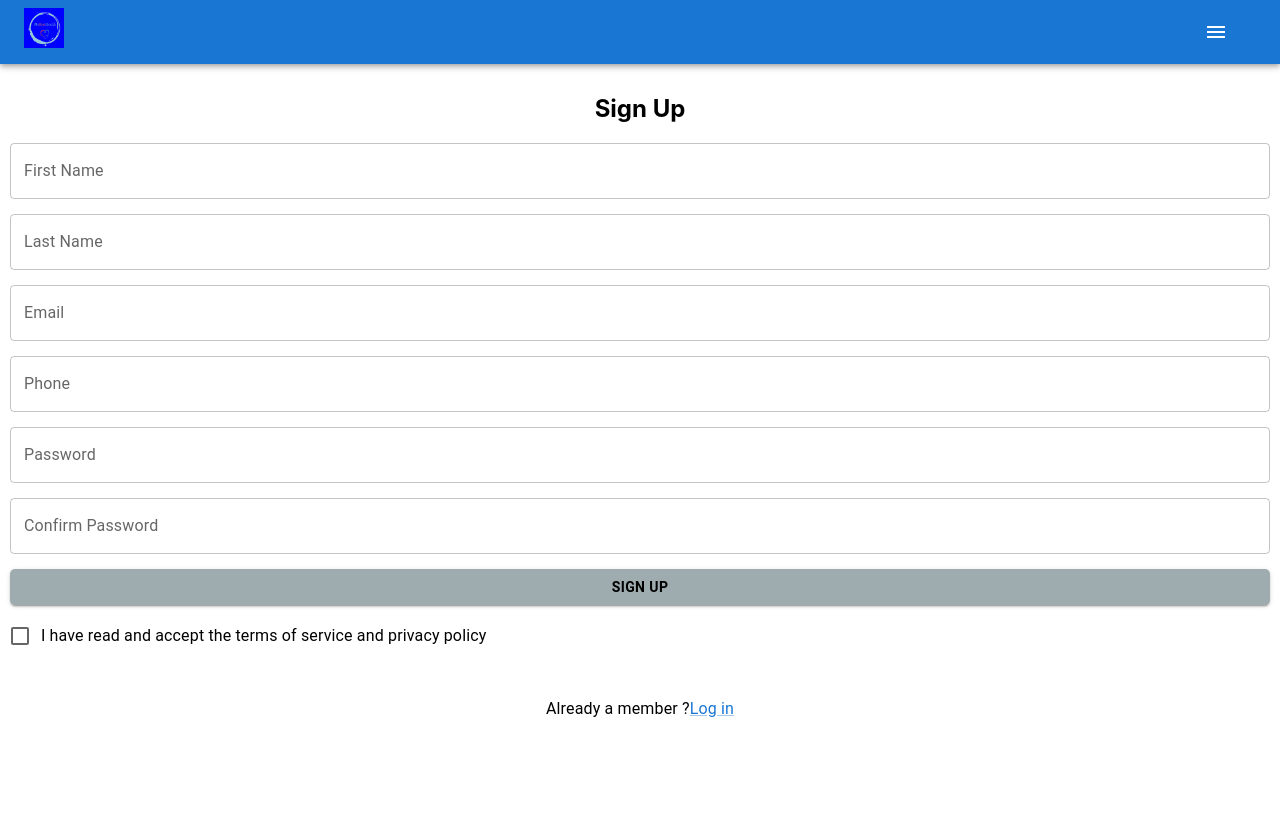
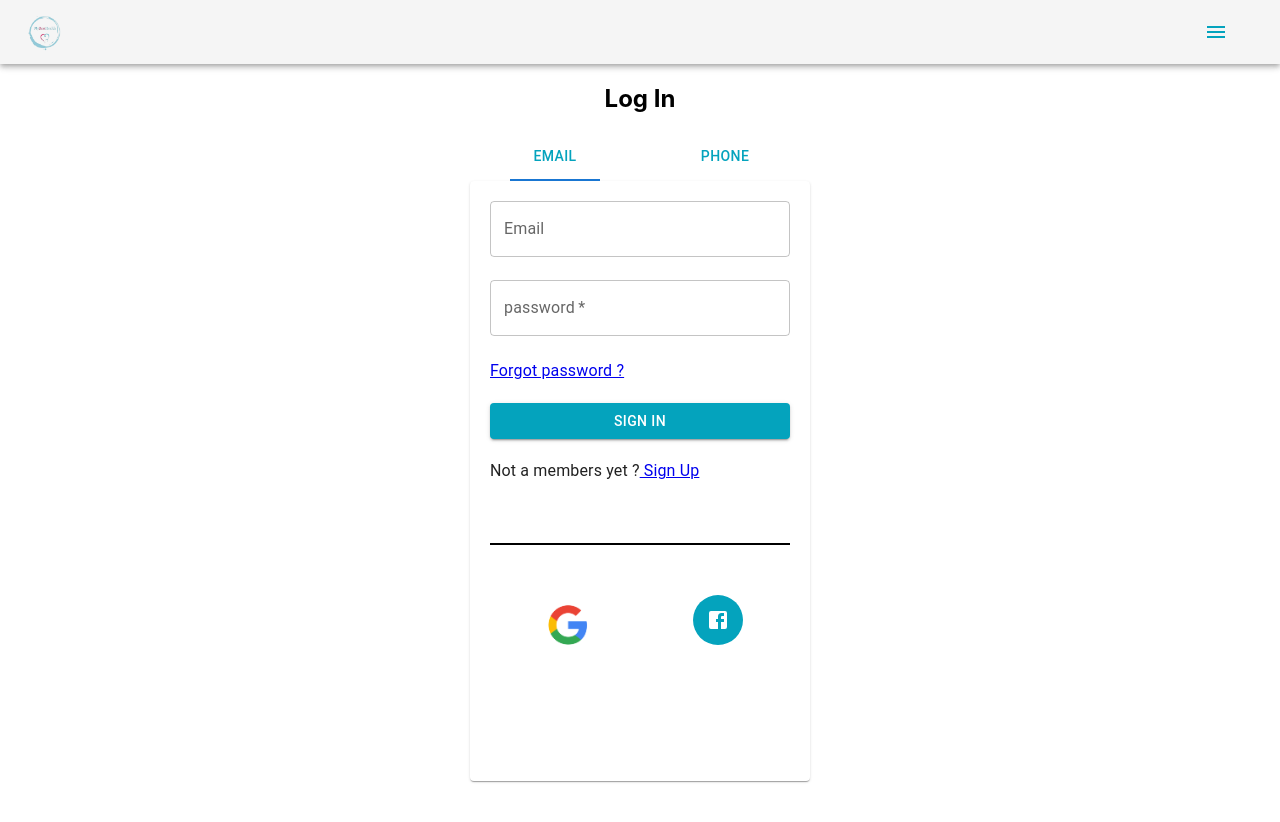
Before and after one commit to Gassiruphin237/mybesthealthproject, a React (Create React App) app: page / in a window 1280 px wide. Shown: the top 822 px of the page. Before the commit the page ends 800 px from the top, so only its background shows below. Built offline with nearby package versions, Linux system fonts and the light colour scheme.

Commit message:
Formulaire de connexion
login
sign up
et les differentes pages d'erreur

```diff
--- a/package.json
+++ b/package.json
@@ -10,11 +10,13 @@
     "@testing-library/jest-dom": "^5.16.5",
     "@testing-library/react": "^13.4.0",
     "@testing-library/user-event": "^13.5.0",
+    "formik": "^2.2.9",
     "react": "^18.2.0",
     "react-dom": "^18.2.0",
     "react-router-dom": "^6.4.2",
     "react-scripts": "5.0.1",
-    "web-vitals": "^2.1.4"
+    "web-vitals": "^2.1.4",
+    "yup": "^0.32.11"
   },
   "scripts": {
     "start": "react-scripts start",
--- a/src/App.css
+++ b/src/App.css
@@ -36,3 +36,8 @@
     transform: rotate(360deg);
   }
 }
+
+
+.css-hyum1k-MuiToolbar-root{
+  background-color: whitesmoke;
+}
--- a/src/App.js
+++ b/src/App.js
@@ -1,15 +1,24 @@
 import './App.css';
 import Navbar from './components/navbar/Navbar';
-// import Login from './logout/login/Login';
+import Login from './logout/login/Login';
+import {Routes, Route} from 'react-router-dom'
 import SignUp from './logout/signup/SignUp'
+import LoginPhone from './logout/login/loginPhone/LoginPhone';
+import LoginEmail from './logout/login/loginEmail/LoginEmail'
 
 function App() {
   return (
-    // <LoginEmail/>
+
     <div className='App'>
-       <Navbar/>
-      {/* <Login/>  */}
-      <SignUp/>
+
+      <Navbar/>
+      <Routes>
+        <Route path="/" element={<Login/> } />
+        <Route path="/LoginPhone" element={<LoginPhone/> } />
+        <Route path="/LoginEmail" element={<LoginEmail/> } />
+        <Route path="/SignUp" element={<SignUp/> } />
+      </Routes>
+
     </div>
 
   )
--- a/src/components/navbar/Navbar.js
+++ b/src/components/navbar/Navbar.js
@@ -2,31 +2,29 @@ import React from 'react'
 import AppBar from '@mui/material/AppBar';
 import Box from '@mui/material/Box';
 import Toolbar from '@mui/material/Toolbar';
-import Typography from '@mui/material/Typography';
-import Button from '@mui/material/Button';
 import IconButton from '@mui/material/IconButton';
 import MenuIcon from '@mui/icons-material/Menu';
 import logo from '../../assets/logo.png'
 
 function Navbar() {
-  const logoStyle = {height: 40, width: 40, backgroundColor: 'blue'}
+  const ToolStyle = { justifyContent: 'space-around', color: '#04A3BD'
+  }
+  const logoStyle = {marginRight: 'auto', height: 40, width: 40, color: '#04A3BD'}
+
+
   return (
     <Box sx={{ flexGrow: 1 }}>
-    <AppBar position="static">
-      <Toolbar>
-        <Typography variant="h6" component="div"  >
-           <img src={logo} alt='logo' style={logoStyle}/>
-        </Typography>
-        <Button color="inherit" sx={{ flexGrow: 10 }}></Button>
-
-         <IconButton
+    <AppBar  position="static" >
+      <Toolbar style={ToolStyle} >
+      <img src={logo} alt='logo' style={logoStyle}/>
+        <IconButton
           size="large"
           edge="start"
           color="inherit"
           aria-label="menu"
           sx={{ mr: 2 }}
         >
-          <MenuIcon />
+        <MenuIcon />
         </IconButton>
       </Toolbar>
     </AppBar>
--- a/src/index.js
+++ b/src/index.js
@@ -2,16 +2,13 @@ import React from 'react';
 import ReactDOM from 'react-dom/client';
 import './index.css';
 import App from './App';
-import reportWebVitals from './reportWebVitals';
+import { BrowserRouter } from 'react-router-dom';
 
 const root = ReactDOM.createRoot(document.getElementById('root'));
 root.render(
-  <React.StrictMode>
-    <App />
-  </React.StrictMode>
+    <BrowserRouter>
+        <App />
+    </BrowserRouter>
+
+
 );
-
-// If you want to start measuring performance in your app, pass a function
-// to log results (for example: reportWebVitals(console.log))
-// or send to an analytics endpoint. Learn more: https://bit.ly/CRA-vitals
-reportWebVitals();
--- a/src/logout/login/Login.js
+++ b/src/logout/login/Login.js
@@ -5,17 +5,20 @@ import Box from '@mui/material/Box';
 import Typography from '@mui/material/Typography';
 import LoginPhone from './loginPhone/LoginPhone';
 import LoginEmail from './loginEmail/LoginEmail'
+// import {Link} from 'react-router-dom'
 
 
 
 function Login() {
+  const typStyle = {align: 'center', paddingBottom: '50px' }
   const [value, setValue] = useState(0)
   const handleChange = (event, newValue) => {
     setValue(newValue);
   };
 
   const boxStyle = {width:340, margin:"20px auto"}
-  const tabemailStyle = {margin:'auto'}
+  const tabemailStyle = {margin:'auto', color: '#04A3BD'}
+  const tabStyle = {color: '#04A3BD'}
   // const tabpanelLogin = {textAlign: 'right'}
 
   function TabPanel(props) {
@@ -38,6 +41,8 @@ function Login() {
     );
   }
 
+
+
   return (
     <Box elevation={10} style={boxStyle}>
       <div align='center'>
@@ -47,18 +52,20 @@ function Login() {
       value={value}
       onChange={handleChange}
       textColor="secondary"
-      indicatorColor="secondary"
       aria-label="secondary tabs example"
     >
       <Tab label="Email" style={tabemailStyle}/>
       <Tab label="Phone" style={tabemailStyle}/>
     </Tabs>
-    <TabPanel value={value} index={0}>
+    <TabPanel value={value} index={0} style={tabStyle}>
         <LoginEmail/>
-      </TabPanel>
-      <TabPanel value={value} index={1}>
+    </TabPanel>
+    <TabPanel value={value} index={1} tyle={tabStyle}>
         <LoginPhone/>
     </TabPanel>
+    <Typography style={typStyle}>
+            {/* <Link to="/Login" > Sign Up </Link> */}
+      </Typography>
 
   </Box>
   )
--- /dev/null
+++ b/src/logout/login/Regex.jsx
@@ -0,0 +1,4 @@
+export const validEmail = new RegExp(
+    '^[a-zA-Z0-9._:$!%-]+@[a-zA-Z0-9.-]+.[a-zA-Z]$'
+ );
+ export const validPassword = new RegExp('^(?=.*?[A-Za-z])(?=.*?[0-9]).{6,}$');
--- a/src/logout/login/loginEmail/LoginEmail.js
+++ b/src/logout/login/loginEmail/LoginEmail.js
@@ -1,53 +1,90 @@
 import React from 'react'
-import {Button, Grid, Paper,TextField,Typography,Link, Avatar} from '@mui/material'
-import GoogleIcon from '@mui/icons-material/Google';
+import { Button, Grid, Paper, TextField, Typography, Avatar } from '@mui/material'
 import FacebookIcon from '@mui/icons-material/Facebook';
-
+import { Link } from 'react-router-dom'
+import { Formik, Form, Field, ErrorMessage } from 'formik'
+import * as Yup from 'yup'
+import google from '../../../assets/google.png'
 
 
 function Login() {
-  const paperStyle = {padding: 20, height: '70vh', width: 300, margin: "0 auto"}
-  const btnStyle = {margin: "8px 0", backgroundColor: '#04A3BD'}
-  const typStyle = {align: 'center', borderBottom:"solid black 2px", paddingBottom: '50px' }
-  const TextFieldStyle = {marginBottom: 10}
-  const linkStyle = {display: 'flex', marginTop: 50, justifyContent: 'space-around', borderBottom:"solid black 2px", paddingBottom: '50px'}
-  const facebookstyle = {backgroundColor: '#04A3BD', width: '50px', height: '50px'}
-  const googleStyle = {backgroundColor: '#D9D9D9', width: '50px', height: '50px'}
+  const paperStyle = { padding: 20, height: '70vh', width: 300, margin: "0 auto" }
+  const btnStyle = { margin: "20px 0", backgroundColor: '#04A3BD' }
+  const typStyle = { align: 'center', borderBottom: "solid black 2px", paddingBottom: '60px' }
+  const TextFieldStyle = { marginBottom: 20 }
+  const linkStyle = { display: 'flex', marginTop: 50, justifyContent: 'space-around', paddingBottom: '50px' }
+  const facebookstyle = { backgroundColor: '#04A3BD', width: '50px', height: '50px' }
+  const googleStyle = { width: '60px', height: '60px' }
+
+  // const googleStyle = { backgroundColor: '#FF045D', width: '50px', height: '50px' }
+
+  const initialValues = {
+    email: '',
+    password: ''
+  }
+  const validationSchema = Yup.object().shape({
+    email: Yup.string().email('Please enter valid email').required("Required"),
+    password: Yup.string().required("Required")
+  })
+
+  const onSubmit = (values, props) => {
+    console.log(values)
+    setTimeout(() => {
+      props.resetForm()
+      props.setSubmitting(false)
+    }, 2000)
+
+    console.log(props)
+  }
 
   return (
     <Grid>
       <Paper style={paperStyle}>
-          <TextField label="Email" name="email" placeholder="Email" size='300' required style={TextFieldStyle} fullWidth/>
-          <TextField label="password" name="password" type="password" placeholder="Password" required style={TextFieldStyle} fullWidth/>
+        <Formik initialValues={initialValues} onSubmit={onSubmit} validationSchema={validationSchema}>
+          {(props) => (
+            <Form>
+
+              <Field as={TextField} label="Email" name="email"
+                placeholder="Email" size='300' style={TextFieldStyle} fullWidth
+                helperText={<ErrorMessage name="email" />}
+                req
+              />
+              <Field as={TextField} label="password" name="password" type="password"
+                placeholder ="Password" required style={TextFieldStyle} fullWidth
+                helperText={<ErrorMessage name="password" />}
+              />
               <Typography fullwidth>
                 <Link href="#" >Forgot password ?</Link>
               </Typography>
-          <Button type='submit' variant="contained" fullWidth style={btnStyle}>Log In </Button>
+              <Button type='submit' variant="contained" fullWidth style={btnStyle}
+                disabled={props.isSubmitting}
+              >{props.isSubmitting ? "Loading..." : "Sign in"}</Button>
+            </Form>
+          )}
+        </Formik>
+
         <Typography style={typStyle}> Not a members yet ?
-            <Link href="#" >Sign Up </Link>
+          <Link to="/SignUp" > Sign Up </Link>
         </Typography>
 
         <Grid style={linkStyle}>
 
           <Typography>
             <Link href="#" >
-                <Avatar style={googleStyle} >
-                  <GoogleIcon/>
-                </Avatar>
+                <img src={google} alt='logo' style={googleStyle}/>
+                {/* <FacebookIcon /> */}
             </Link>
           </Typography>
 
           <Typography>
             <Link href="#" >
               <Avatar style={facebookstyle}>
-                <FacebookIcon/>
+                <FacebookIcon />
               </Avatar>
             </Link>
           </Typography>
 
         </Grid>
-
-
       </Paper>
     </Grid>
   )
--- a/src/logout/login/loginPhone/LoginPhone.js
+++ b/src/logout/login/loginPhone/LoginPhone.js
@@ -1,47 +1,78 @@
 import React from 'react'
-import {Button, Grid, Paper,TextField,Typography,Link, Avatar} from '@mui/material'
-import GoogleIcon from '@mui/icons-material/Google';
+import { Button, Grid, Paper, TextField, Typography, Avatar } from '@mui/material'
 import FacebookIcon from '@mui/icons-material/Facebook';
+import { Link } from 'react-router-dom'
+import { Formik, Form, Field } from 'formik'
+// import * as Yup from 'yup'
+import google from '../../../assets/google.png'
+
 
 
 function LoginPhone() {
-    const paperStyle = {padding: 20, height: '70vh', width: 300, margin: "0  auto"}
-    const btnStyle = {margin: "8px 0", backgroundColor: '#04A3BD'}
-    const typStyle = {align: 'center', borderBottom:"solid black 2px", paddingBottom: '50px' }
-    const TextFieldStyle = {marginBottom: 10}
-    const linkStyle = {display: 'flex', marginTop: 50, justifyContent: 'space-around', borderBottom:"solid black 2px", paddingBottom: '50px'}
-    const facebookstyle = {backgroundColor: '#04A3BD', width: '50px', height: '50px'}
-    const googleStyle = {backgroundColor: '#D9D9D9', width: '50px', height: '50px'}
+
+  const paperStyle = { padding: 20, height: '70vh', width: 300, margin: "0  auto" }
+  const btnStyle = { margin: "20px 0", backgroundColor: '#04A3BD' }
+  const typStyle = { align: 'center', borderBottom: "solid black 2px", paddingBottom: '60px' }
+  const TextFieldStyle = { marginBottom: 20 }
+  const linkStyle = { display: 'flex', marginTop: 50, justifyContent: 'space-around', paddingBottom: '50px' }
+  const facebookstyle = { backgroundColor: '#04A3BD', width: '50px', height: '50px' }
+  const googleStyle = { width: '60px', height: '60px' }
+
+
+
+  const initialValues = {
+    phone: '',
+    password: ''
+  }
+
+  const onSubmit = (values, props) => {
+    console.log(values)
+    setTimeout(() => {
+      props.resetForm()
+      props.setSubmitting(false)
+    }, 2000)
+    console.log(props)
+  }
+
 
   return (
     <Grid>
       <Paper style={paperStyle}>
+        <Formik initialValues={initialValues} onSubmit={onSubmit}>
+          {(props) => (
+            <Form>
 
-
-          <TextField label="phone" name="phone" type="number" placeholder="Email" size='300' required style={TextFieldStyle} fullWidth/>
-          <TextField label="password" name="password" type="password" placeholder="Password" required style={TextFieldStyle} fullWidth/>
+              <Field as={TextField} label="phone" name="phone" type="number"
+                placeholder="Phone" size='300' required style={TextFieldStyle} fullWidth />
+              <Field as={TextField} label="password" name="password" type="password"
+                placeholder="Password" required style={TextFieldStyle} fullWidth />
               <Typography fullwidth>
                 <Link href="#" >Forgot password ?</Link>
               </Typography>
-          <Button type='submit' variant="contained" fullWidth style={btnStyle}>Log In </Button>
+              <Button type='submit' variant="contained" fullWidth style={btnStyle}
+                disabled={props.isSubmitting}
+              >{props.isSubmitting ? "Loading..." : "Sign in"}</Button>
               <Typography style={typStyle}> Not a members yet ?
-            <Link href="#" >Sign Up </Link>
+                <Link to="/SignUp" > Sign Up </Link>
               </Typography>
+
+            </Form>
+          )}
+        </Formik>
 
         <Grid style={linkStyle}>
 
           <Typography>
             <Link href="#" >
-                <Avatar style={googleStyle} >
-                  <GoogleIcon/>
-                </Avatar>
+              <img src={google} alt='logo' style={googleStyle} />
+              {/* <FacebookIcon /> */}
             </Link>
           </Typography>
 
           <Typography>
             <Link href="#" >
               <Avatar style={facebookstyle}>
-                <FacebookIcon/>
+                <FacebookIcon />
               </Avatar>
             </Link>
           </Typography>
--- a/src/logout/signup/SignUp.js
+++ b/src/logout/signup/SignUp.js
@@ -1,9 +1,10 @@
 import React from 'react'
-import { Grid, TextField, Button, Typography, Link } from '@mui/material'
+import { Grid, TextField, Button, Typography} from '@mui/material'
 import Checkbox from '@mui/material/Checkbox';
 import FormControlLabel from '@mui/material/FormControlLabel';
-// import './SignUp.css'
-
+import {Link} from 'react-router-dom'
+import {Formik, Form, Field} from 'formik'
+import * as Yup from 'yup'
 
 function SignUp() {
 
@@ -13,24 +14,49 @@ function SignUp() {
     const checkboxStyle = {marginBottom: 10, textAlign: 'justify'}
     const typoStyle = {marginTop: 30, textAlign: 'center'}
 
+    const initialValues = {
+        fName: '',
+        LName: '',
+        email: '',
+        phone: '',
+        password: '',
+        Cpassword: '',
+        TermCondition: false
+    }
+
+    const validationSchema =Yup.object().shape({
+        fName: Yup.string().required("Required")
+    })
+
+    const onSubmit = (values, props) => {
+        console.log(values)
+    }
+
     return (
         <Grid style={container}>
             <h2 align='center'>Sign Up</h2>
-                <TextField label="First Name" name='fName' placeholder='First Name' fullWidth style={texfieldStyle} />
-                <TextField label="Last Name" name='LName' placeholder='Last Name' fullWidth style={texfieldStyle} />
-                <TextField label="Email" name='email' type='email' placeholder='Email' fullWidth style={texfieldStyle} />
-                <TextField label="Phone" name='phone' type='number' placeholder='Phone' fullWidth style={texfieldStyle} />
-                <TextField label="Password" name='password' type="password" placeholder='Password' fullWidth style={texfieldStyle} />
-                <TextField label="Confirm Password" name='Cpassword' type="password" placeholder='Confirm Password' fullWidth style={texfieldStyle} />
-                <Button type='submit' variant='contained' fullWidth style={buttonStyle}>Sign up</Button>
-                <FormControlLabel
-                    control={
-                        <Checkbox name="gilad"  />
-                    }
-                    label="I have read and accept the terms of service and privacy policy" style={checkboxStyle}
-                />
+                <Formik initialValues={initialValues} onSubmit={onSubmit} validationSchema={validationSchema}>
+                    {(props) =>(
+                        <Form>
+                        <Field as={TextField} label="First Name" name ='fName' placeholder='First Name' fullWidth style={texfieldStyle} required />
+                        <Field as={TextField} label="Last Name" name ='LName' placeholder='Last Name' fullWidth style={texfieldStyle} />
+                        <Field as={TextField} label="Email" name='email' type='email' placeholder='Email' fullWidth style={texfieldStyle} />
+                        <Field as={TextField} label="Phone" name='phone' type='number' placeholder='Phone' fullWidth style={texfieldStyle} />
+                        <Field as={TextField} label="Password" name='password' type="password" placeholder='Password' fullWidth style={texfieldStyle} />
+                        <Field as={TextField} label="Confirm Password" name='Cpassword' type="password" placeholder='Confirm Password' fullWidth style={texfieldStyle} />
+                        <FormControlLabel
+                            control={
+                                <Field as={Checkbox} name="TermCondition"  />
+                            }
+                            label="I have read and accept the terms of service and privacy policy" style={checkboxStyle}
+                          />
+                        <Button type='submit' variant='contained' fullWidth style={buttonStyle}>Sign up</Button>
+
+                    </Form>
+                    )}
+                </Formik>
                 <Typography style={typoStyle} > Already a member ?
-                    <Link href='#' >Log in</Link>
+                    <Link to="/" > Log in</Link>
                 </Typography>
 
         </Grid>
```
Also changed, not shown: src/assets/google.png (added), 1 other file (tests, documents, lock files or other folders). Lines whose indentation alone changed are shown as unchanged.
